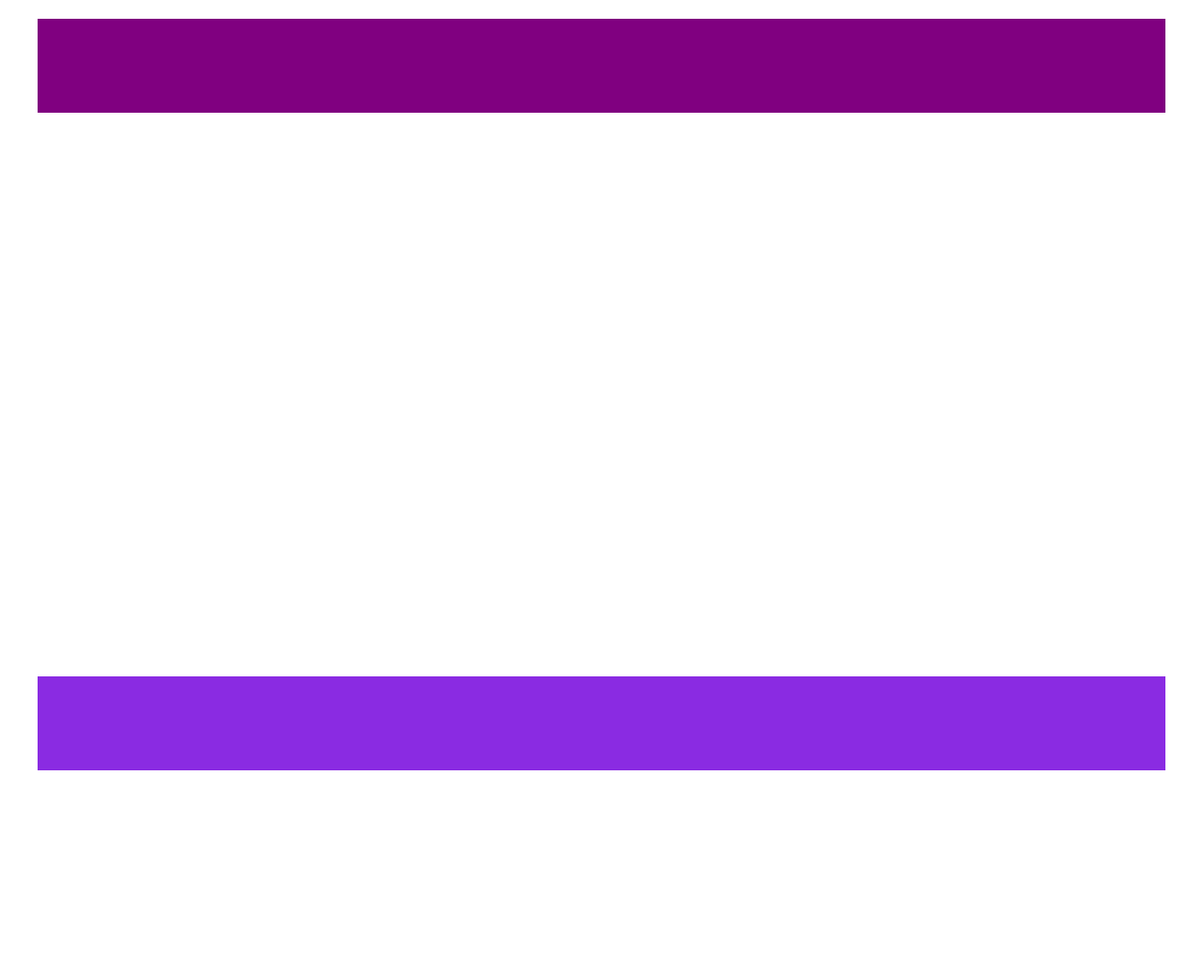
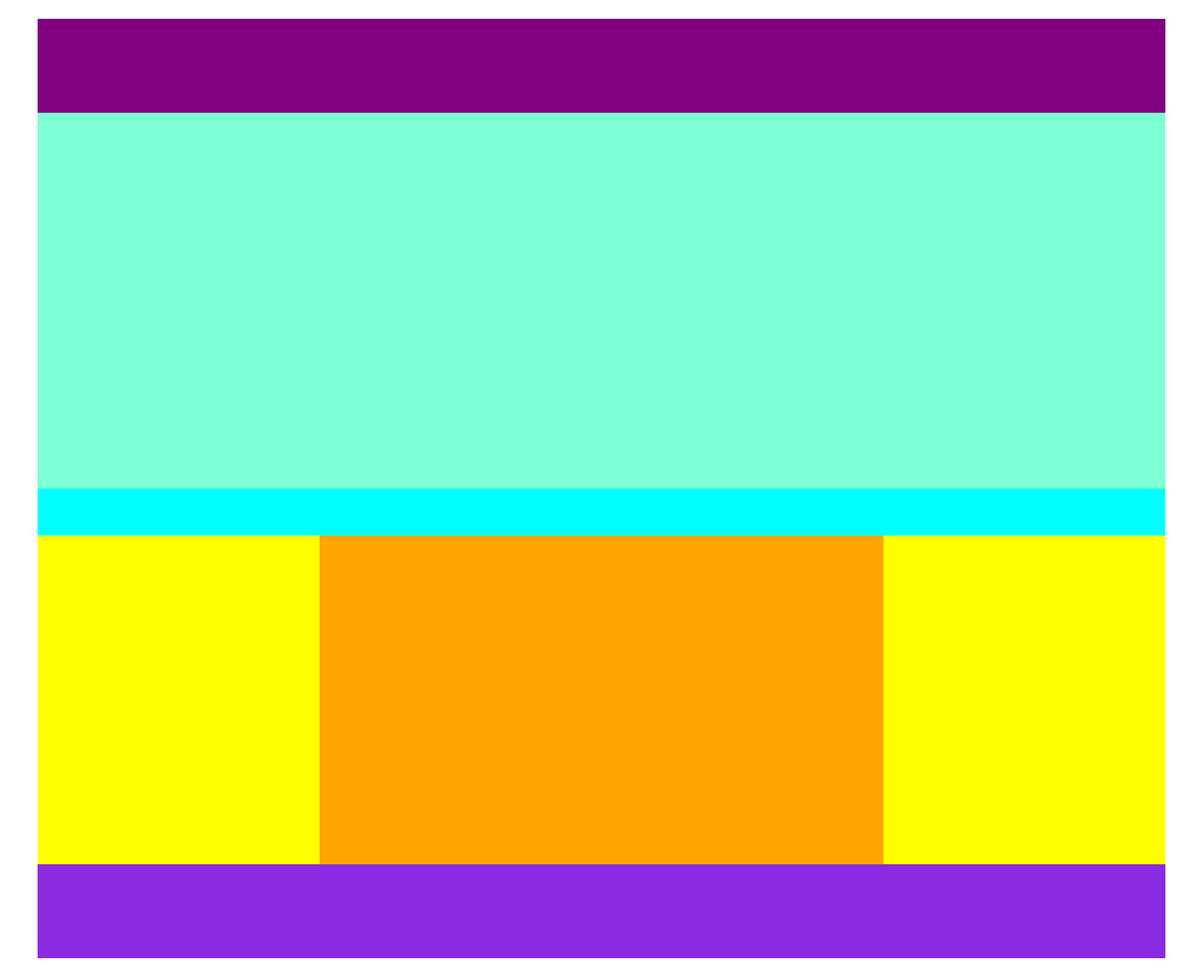
Before and after one commit to DomenicoGalileo88/htmlcss-struttura-wp, a plain HTML site: page index.html in a window 1280 px wide. Shown: the whole page at 94% size. Before the commit the page ends 840 px from the top, so only its background shows below. Drawn offline with Linux system fonts and the light colour scheme.

Commit message:
Add content container

```diff
--- a/css/style.css
+++ b/css/style.css
@@ -2,6 +2,7 @@
     margin: 0;
     padding: 0;
     box-sizing: border-box;
+
 }
 
 .container{
@@ -17,8 +18,54 @@ header{
 
 /* Main */
 main{
-height: 600px;
+height: 800px;
 }
+
+.content_img{
+    height: 400px;
+    background-color: aquamarine;
+}
+
+/* Article */
+
+.page_article{
+    height: 400px;
+    background-color: rgba(180, 36, 36, 0.432);
+}
+
+.title_article{
+    height: 50px;
+    background-color: aqua;
+}
+
+.content_article{
+    width: 100%;
+    height: 350px;
+    background-color: orange;
+}
+
+.clearfix{
+    content: "";
+    display: table;
+    clear: both;
+}
+
+aside{
+    width: 300px;
+    height: 350px;
+    background-color: yellow;
+    float: left;
+}
+
+.content{
+    width: 600px;
+    height:350px ;
+    float: left;
+}
+
+
+
+
 
 /* Footer */
 footer{
--- a/index.html
+++ b/index.html
@@ -17,13 +17,20 @@
         <!-- /.site_header -->
         <main class="site_main">
 
-            <div class="content"></div>
+            <div class="content_img"></div>
 
-            <article class="page_artice">
+            <article class="page_article">
+
                 <div class="title_article"></div>
-                <aside></aside>
-                <div class="content_article"></div>
-                <aside></aside>
+
+                <div class="content_article clearfix">
+
+                    <aside></aside>
+                    <div class="content"></div>
+                    <aside></aside>
+
+                </div>
+
 
             </article>
 
```
